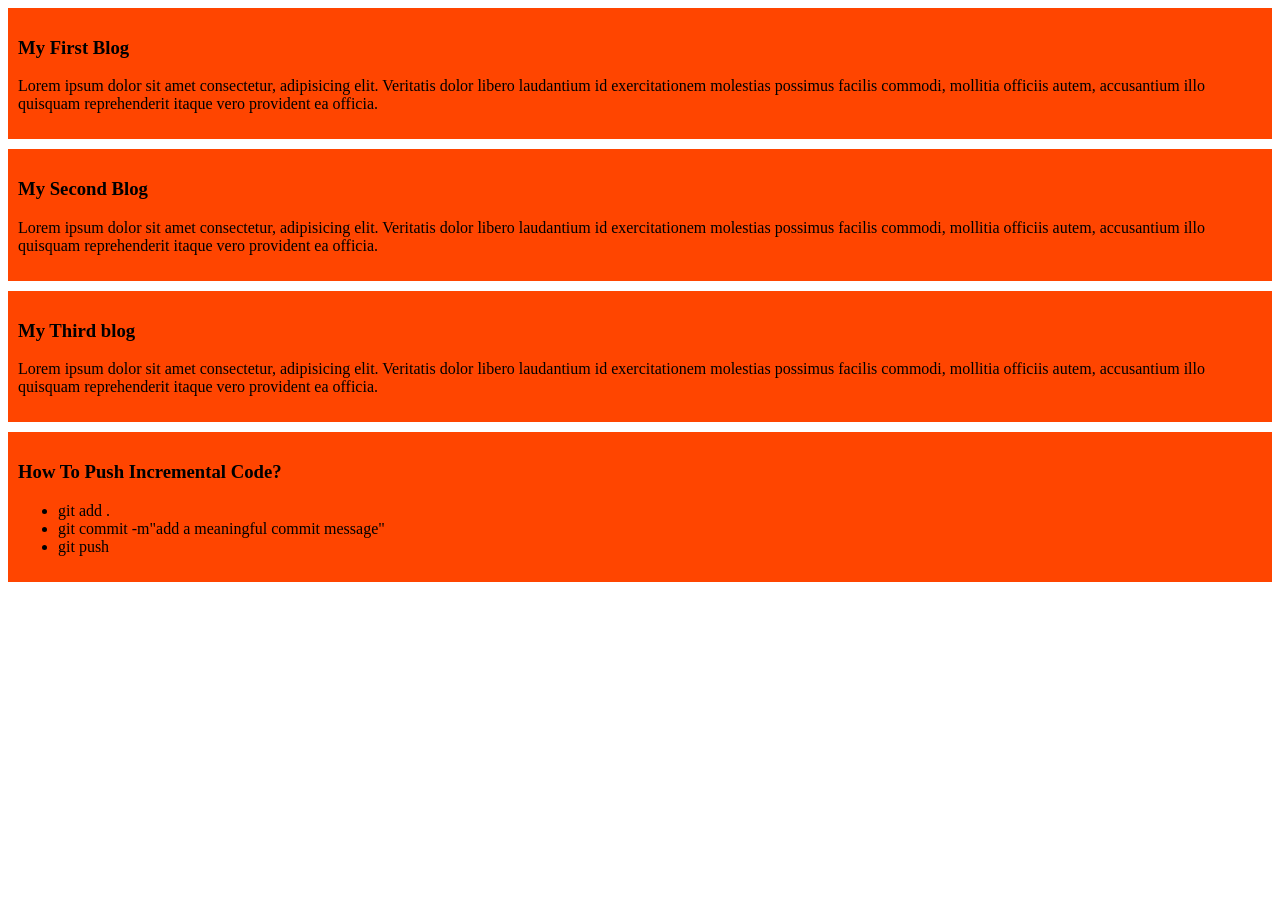
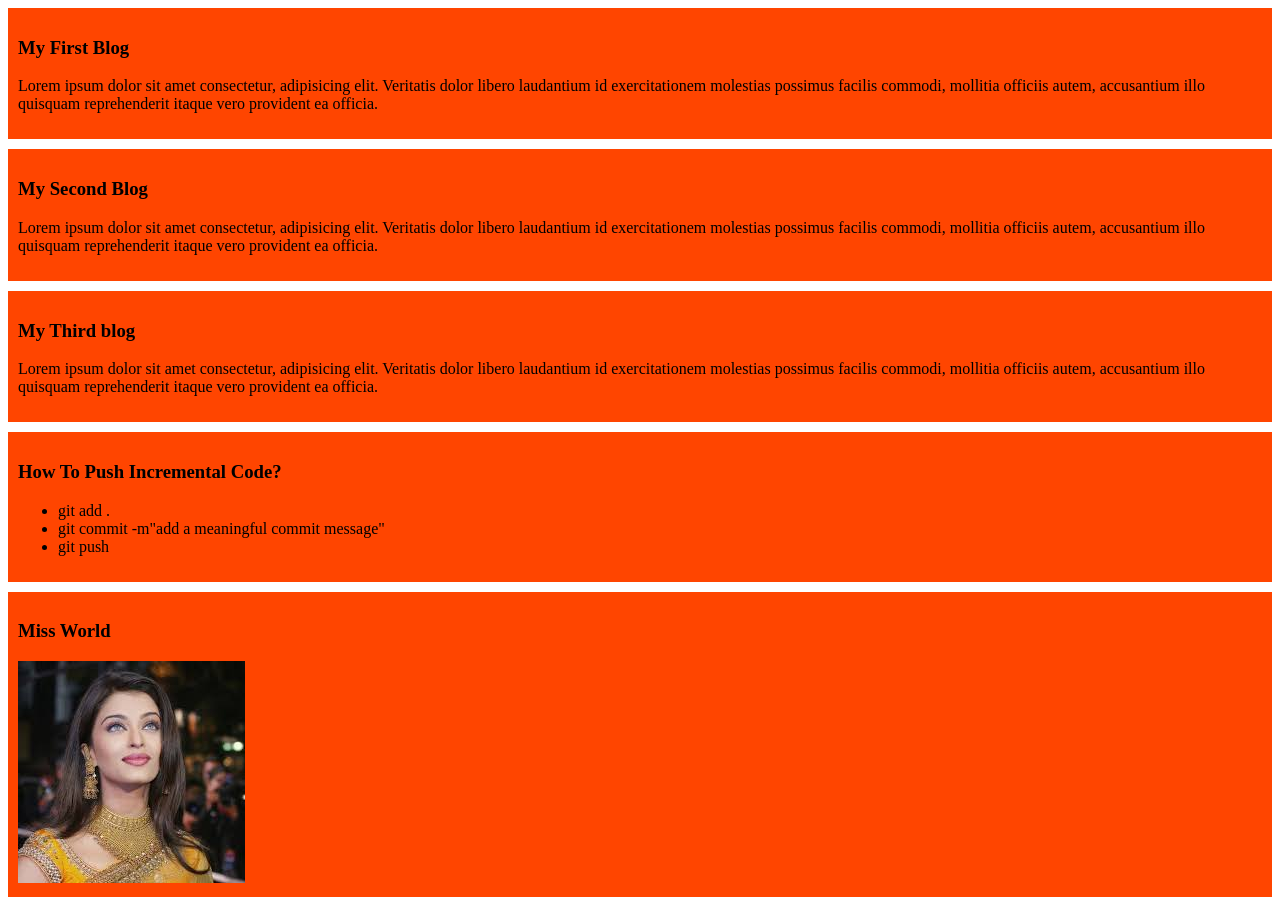
Before and after one commit to wasif51/my-simple-website, a plain HTML site: page index.html in a window 1280 px wide. Before the commit the page ends 800 px from the top, so only its background shows below. Drawn offline with Linux system fonts and the light colour scheme.

Commit message:
added a picture of Ash

```diff
--- a/index.html
+++ b/index.html
@@ -30,6 +30,10 @@
             <li>git push</li>
         </ul>
     </div>
+    <div>
+        <h3>Miss World</h3>
+        <img src="images/Ash.jpg" alt="">
+    </div>
 </body>
 
 </html>
```
Also changed, not shown: images/Ash.jpg (added), images/download.jpg (added), images/images.jpg (added).
